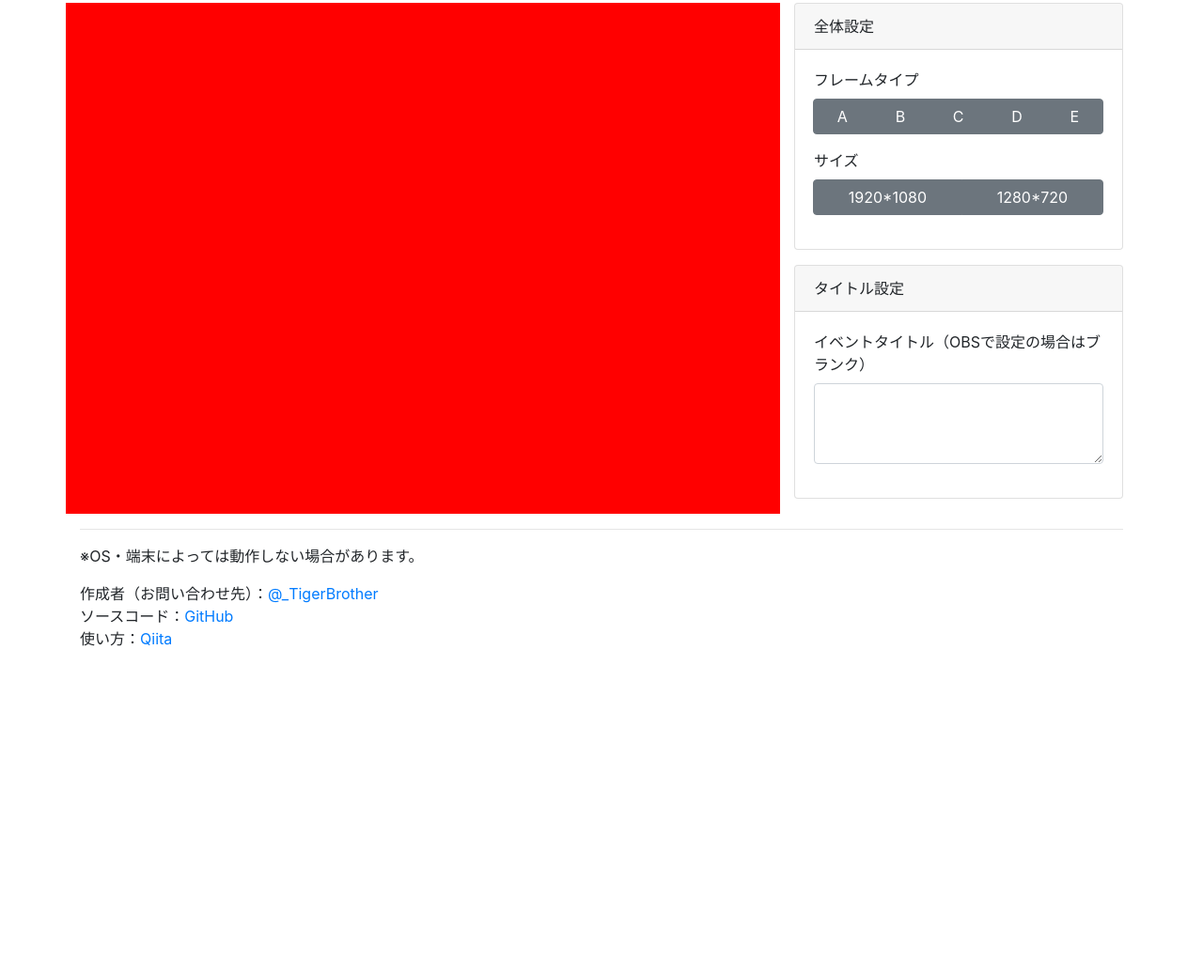
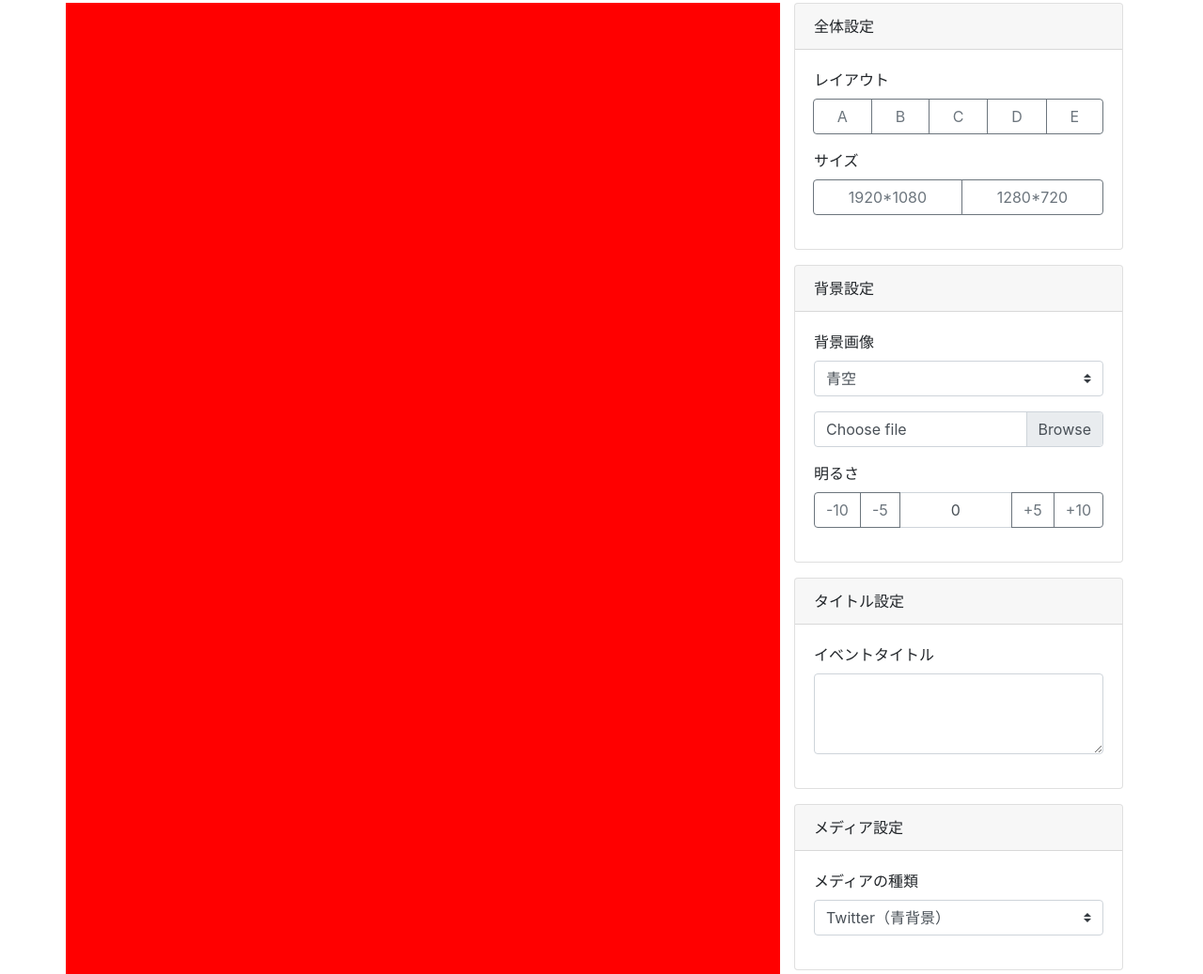
Before and after one commit to Tiger-Brother/liveFrameMaker, a plain HTML site: page index.html in a window 1280 px wide. Shown: the part 113-1150 px from the top of the page at 94% size. Before the commit the page ends 821 px from the top, so only its background shows below. Drawn offline with nearby package versions, Linux system fonts and the light colour scheme; a script that the page names is missing.

Commit message:
入力フォームの拡充中

```diff
--- a/index.html
+++ b/index.html
@@ -34,34 +34,34 @@
 
 
 						<div class="form-group">
-							<label for="event_title">フレームタイプ</label>
+							<label for="layout">レイアウト</label>
 
-							<div class="input-group-append btn-group-toggle btn-group" data-toggle="buttons" id="frameType">
-								<label class="btn btn-secondary active">
-									<input type="radio" name="frameType" value="A"> A
+							<div class="input-group-append btn-group-toggle btn-group" data-toggle="buttons" id="layout">
+								<label class="btn btn-outline-secondary active">
+									<input type="radio" name="layout" value="A"> A
 								</label>
-								<label class="btn btn-secondary">
-									<input type="radio" name="frameType" value="B"> B
+								<label class="btn btn-outline-secondary">
+									<input type="radio" name="layout" value="B"> B
 								</label>
-								<label class="btn btn-secondary">
-									<input type="radio" name="frameType" value="C"> C
+								<label class="btn btn-outline-secondary">
+									<input type="radio" name="layout" value="C"> C
 								</label>
-								<label class="btn btn-secondary">
-									<input type="radio" name="frameType" value="D"> D
+								<label class="btn btn-outline-secondary">
+									<input type="radio" name="layout" value="D"> D
 								</label>
-								<label class="btn btn-secondary">
-									<input type="radio" name="frameType" value="E"> E
+								<label class="btn btn-outline-secondary">
+									<input type="radio" name="layout" value="E"> E
 								</label>
 							</div>
 						</div>
 
 						<div class="form-group">
-							<label for="event_title">サイズ</label>
+							<label for="frameSize">サイズ</label>
 							<div class="input-group-append btn-group-toggle btn-group" data-toggle="buttons" id="frameSize">
-								<label class="btn btn-secondary active">
+								<label class="btn btn-outline-secondary active">
 									<input type="radio" name="frameSize" value="FHD"> 1920*1080
 								</label>
-								<label class="btn btn-secondary">
+								<label class="btn btn-outline-secondary">
 									<input type="radio" name="frameSize" value="HD"> 1280*720
 								</label>
 							</div>
@@ -70,13 +70,69 @@
 					</div>
 				</div>
 
+				<div class="card">
+					<div class="card-header">背景設定</div>
+					<div class="card-body">
+						<div class="form-group mb-3">
+							<label for="bgImage">背景画像</label>
+							<select class="custom-select" id="bgImage">
+								<option value="sky">青空</option>
+								<option value="computer">パソコン</option>
+								<option value="cafe">カフェ</option>
+								<option value="custom">画像をアップロード…</option>
+							</select>
+						</div>
+
+						<div class="form-group mb-3">
+							<div class="custom-file">
+								<input type="file" class="custom-file-input" id="customBgImage" aria-describedby="inputGroupFileAddon01">
+								<label class="custom-file-label" for="customBgImage">Choose file</label>
+							</div>
+						</div>
+
+						<label for="eventTitle">明るさ</label>
+
+						<div class="input-group mb-3">
+							<div class="input-group-prepend">
+								<button class="btn btn-outline-secondary" type="button">-10</button>
+								<button class="btn btn-outline-secondary" type="button">-5</button>
+							</div>
+							<input type="text" class="form-control" id="bgBrightness" aria-describedby="button-addon3" value="0">
+							<div class="input-group-append">
+								<button class="btn btn-outline-secondary" type="button">+5</button>
+								<button class="btn btn-outline-secondary" type="button">+10</button>
+							</div>
+						</div>
+
+					</div>
+				</div>
+
+
 
 				<div class="card">
 					<div class="card-header">タイトル設定</div>
 					<div class="card-body">
 						<div class="form-group">
-							<label for="eventTitle">イベントタイトル（OBSで設定の場合はブランク）</label>
+							<label for="eventTitle">イベントタイトル</label>
 							<textarea class="form-control" id="event_title" rows="3"></textarea>
+						</div>
+					</div>
+				</div>
+
+				<div class="card">
+					<div class="card-header">メディア設定</div>
+					<div class="card-body">
+						<div class="form-group mb-3">
+							<label for="mediaType">メディアの種類</label>
+							<select class="custom-select" id="mediaType">
+								<option value="tw1">Twitter（青背景）</option>
+								<option value="tw2">Twitter（白背景）</option>
+								<option value="slido1">Sli.do（緑背景）</option>
+								<option value="slido2">Sli.do（白背景）</option>
+								<option value="yt1">YouTube（赤背景）</option>
+								<option value="yt2">YouTube（白背景）</option>
+								<option value="blanc">なし</option>
+							</select>
 						</div>
 					</div>
 				</div>
@@ -84,7 +140,6 @@
 
 			</div>
 		</div>
-
 
 		<hr>
 		<p>
--- a/style.css
+++ b/style.css
@@ -14,3 +14,7 @@ h1{
 .card{
 	margin-bottom: 1em;
 }
+
+#bgBrightness {
+	text-align: center;
+}
```
